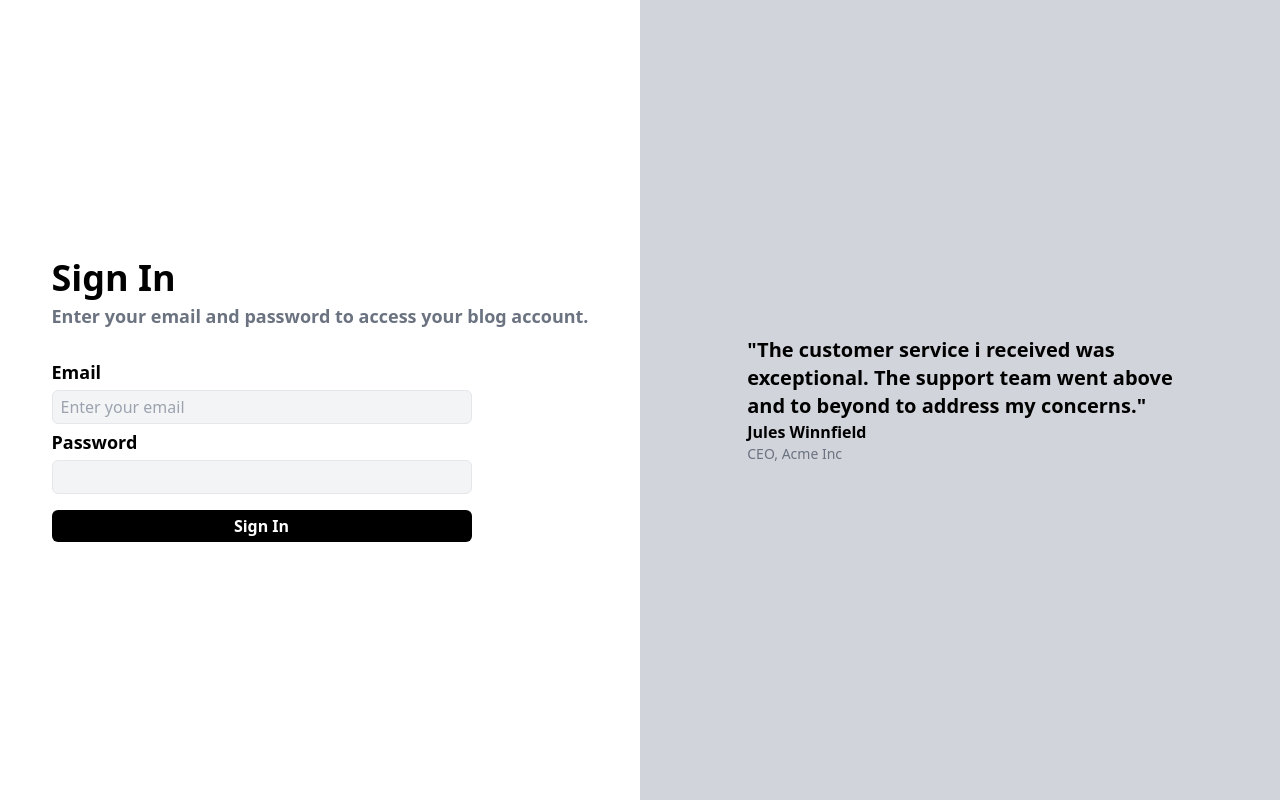
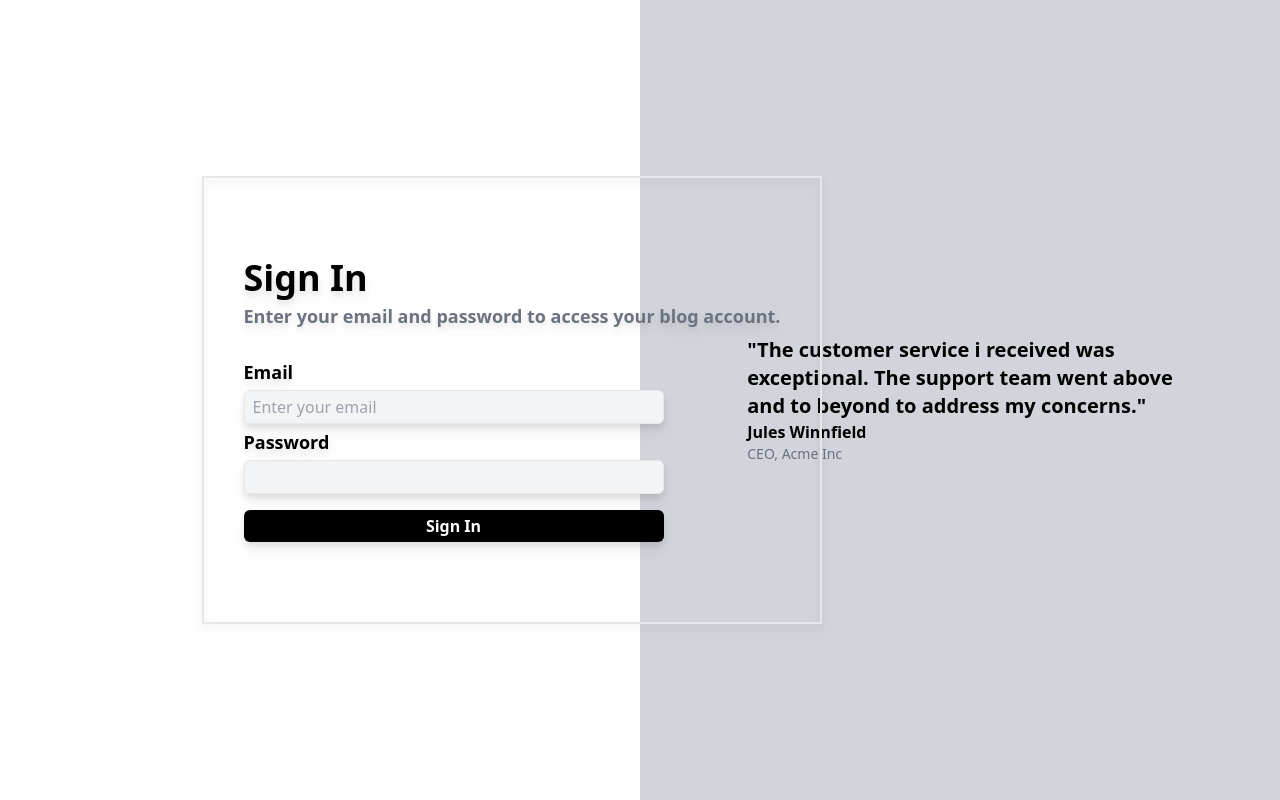
Before and after one commit to bhumipandey06/blogging, a React (Vite) app in the folder frontend/: page /signin in a window 1280 px wide. Built offline with nearby package versions, Linux system fonts and the light colour scheme.

Commit message:
fixed some bugs

```diff
--- a/frontend/src/App.tsx
+++ b/frontend/src/App.tsx
@@ -32,7 +32,7 @@ function App() {
             <Route path='/Success' element={<SuccPost/>}/>
             <Route path='/error' element={<Errorpage/>}/>
             <Route path='/myblog' element={<MyBlog/>}/>
-            <Route path='/landing' element={<Landing/>}/>
+            <Route path='/' element={<Landing/>}/>
           </Routes>
 
       </BrowserRouter>
--- a/frontend/src/components/Auth.tsx
+++ b/frontend/src/components/Auth.tsx
@@ -21,8 +21,8 @@ export const Authcomp=({title,discription}:props)=>{
 
     return <>
         <div className="flex justify-center items-center h-[100vh]">
-            <div className="flex flex-col">
-                <div className="font-bold text-md sm:xl md:2xl lg:text-4xl">{title}</div>
+            <div className="flex flex-col border-2 drop-shadow-lg px-10 py-20">
+                <div className="font-bold text-md sm:xl md:2xl lg:text-4xl ">{title}</div>
                 <div className="flex flex-col sm:flex-row">
                 <div className="text-gray-500 text-sm md:text-md lg:text-lg font-semibold">{discription}</div>
                 <button className="lg:pl-2 text-gray-500 underline" onClick={()=>{navigate('/signin')}}>Login</button>
@@ -49,6 +49,7 @@ export const Authcomp=({title,discription}:props)=>{
                         localStorage.setItem("token",`Bearer ${jwt}`);
                         localStorage.setItem("token",`Bearer ${jwt}`);
                         localStorage.setItem("name",input.name || "");
+                        localStorage.setItem("userId",response.data.userId);
                         navigate('/blog');
                     }catch(err){
                         navigate('error');
--- a/frontend/src/pages/Signin.tsx
+++ b/frontend/src/pages/Signin.tsx
@@ -17,13 +17,17 @@ export const Signin=()=>{
         email: "",
         password: ""
     })
-    return <div className="grid grid-cols-1 sm:grid-cols-2">
+    return <>
+        <div className="grid grid-cols-1 sm:grid-cols-2">
         <div>
-        <div className="flex justify-center items-center h-[100vh]">
-            <div className="flex flex-col gap-1">
+        <div className="flex justify-center items-center h-[100vh] w-[80vw]">
+            <div className="flex flex-col gap-1 border-2 drop-shadow-lg py-20 px-10">
                 <div className="font-bold text-md sm:xl md:2xl lg:text-4xl">Sign In</div>
                 <div className="flex flex-col sm:flex-row">
-                <div className="text-gray-500 text-sm md:text-md lg:text-lg font-semibold">Enter your email and password to access your blog account.</div>
+                <div className="text-gray-500 text-sm md:text-md lg:text-lg font-semibold">
+                    <div>
+                        Enter your email and password to access your blog account.</div>
+                    </div>
 
                 </div>
                 <div className="mt-5">
@@ -63,4 +67,7 @@ export const Signin=()=>{
             <Quotecomp/>
         </div>
     </div>
+    </>
+
+
 }
```
Also changed, not shown: 1 other file (tests, documents, lock files or other folders).
